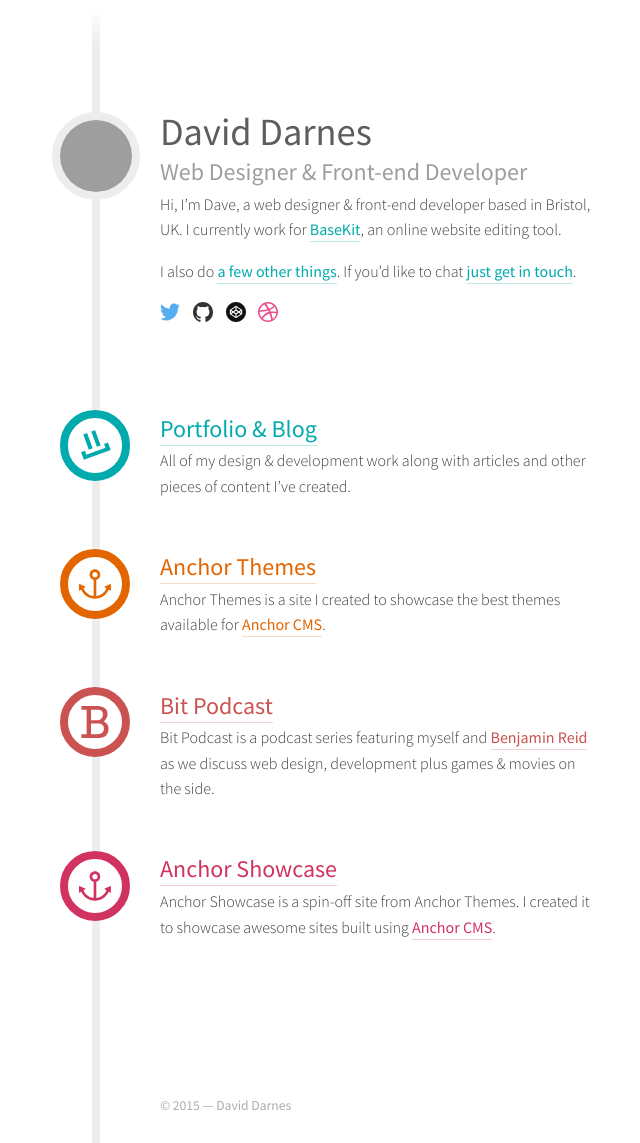
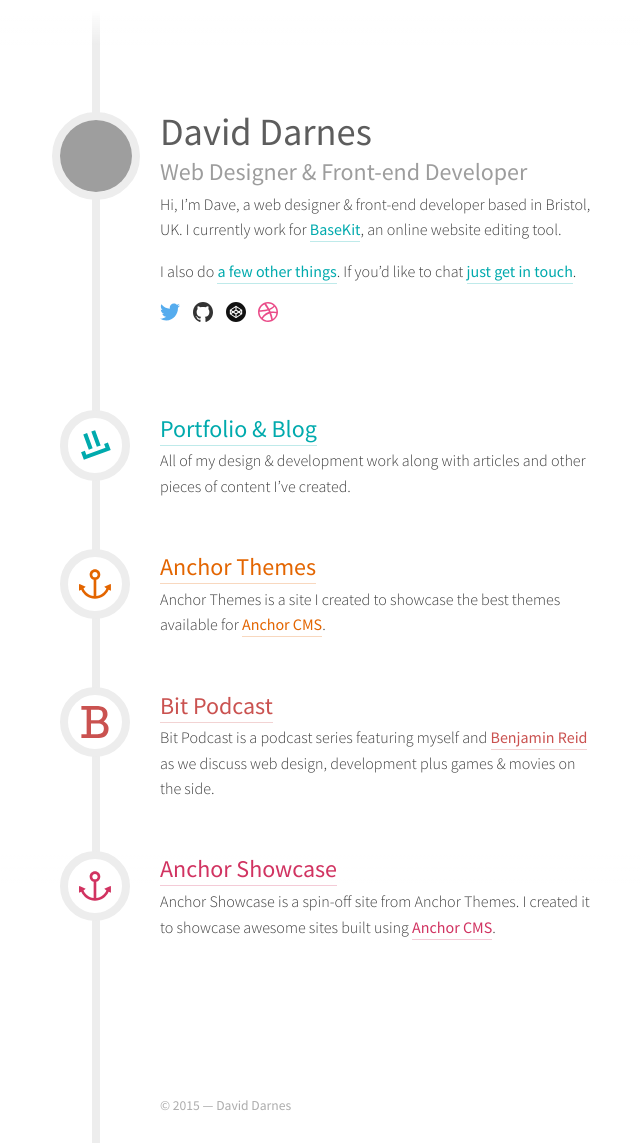
Before and after one commit to daviddarnes/darn.es, a Jekyll site: the page built from index.md, in a window 1280 px wide. Shown: the whole page, without its empty margins (317-957 px from the left). Built offline with Jekyll 4.4.1, drawn with Linux system fonts in a browser that asks for light colours; grey boxes are pictures that could not be loaded.

Commit message:
Changes inline styles selector

```diff
--- a/_includes/sites.html
+++ b/_includes/sites.html
@@ -1,9 +1,7 @@
 {% if site.data.sites %}
         <ul class="list  list--sites">
                 {% for item in site.data.sites %}
-                        <li class="item  item--site  item--{{ item.title | slugify }}">
-
-				<style>.item--{{ item.title | slugify }} a { color: {{ item.colour }}; border-color: {{ item.colour }}; }</style>
+                        <li class="item  item--site">
 
 				<a class="link  link--circle  link--site" href="{{ item.link }}" title="{{ item.title }}">
                                 	<svg class="icon  icon--site">
@@ -11,7 +9,9 @@
 					</svg>
 				</a>
 
-                               	<div class="content  content--site">
+                               	<div class="content  content--site  content--{{ item.title | slugify }}">
+
+					<style>.content--{{ item.title | slugify }} a { color: {{ item.colour }}; border-color: {{ item.colour }}; }</style>
 
 					<h2>
 						<a href="{{ item.link }}" title="{{ item.title }}">{{ item.title }}</a>
```
